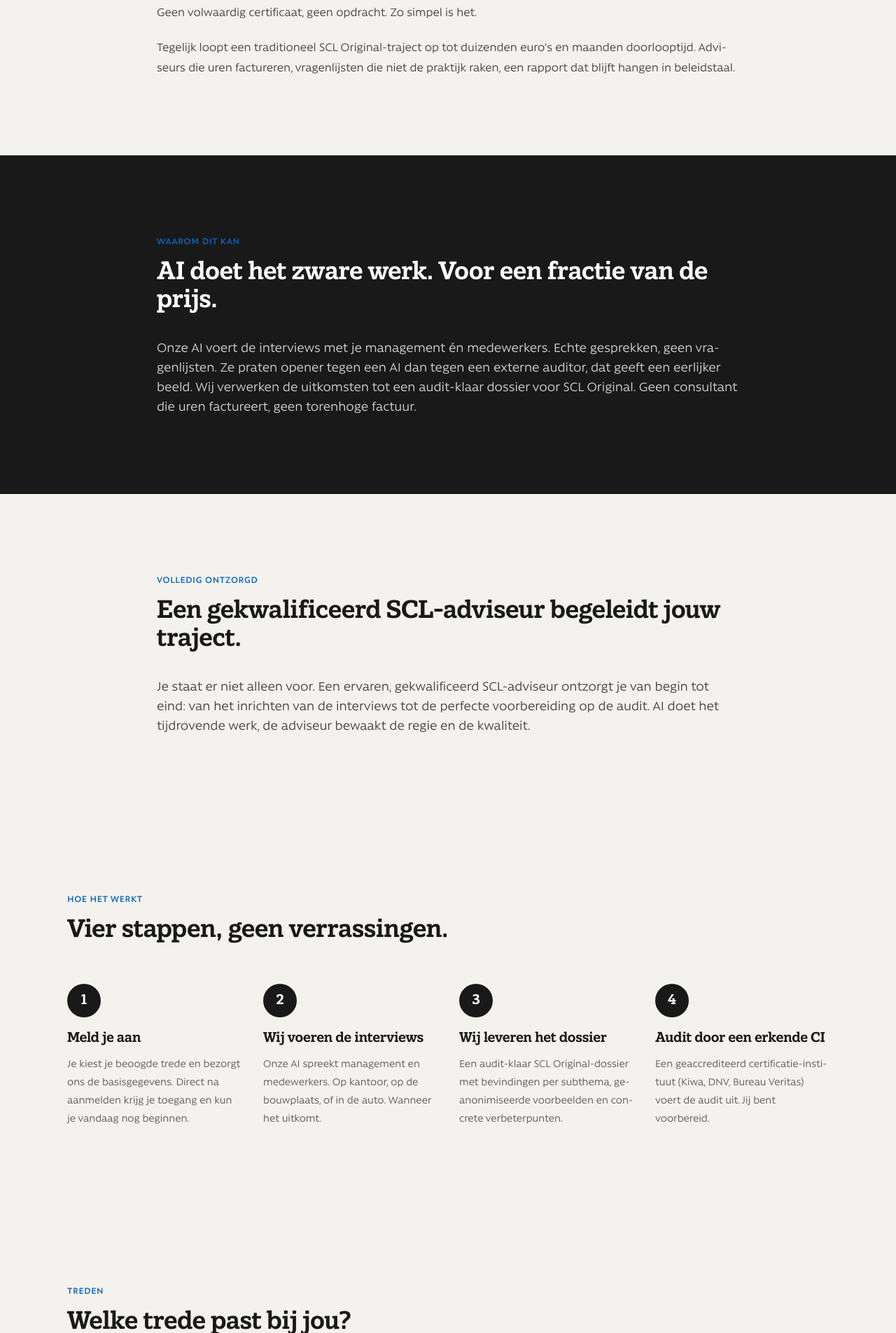
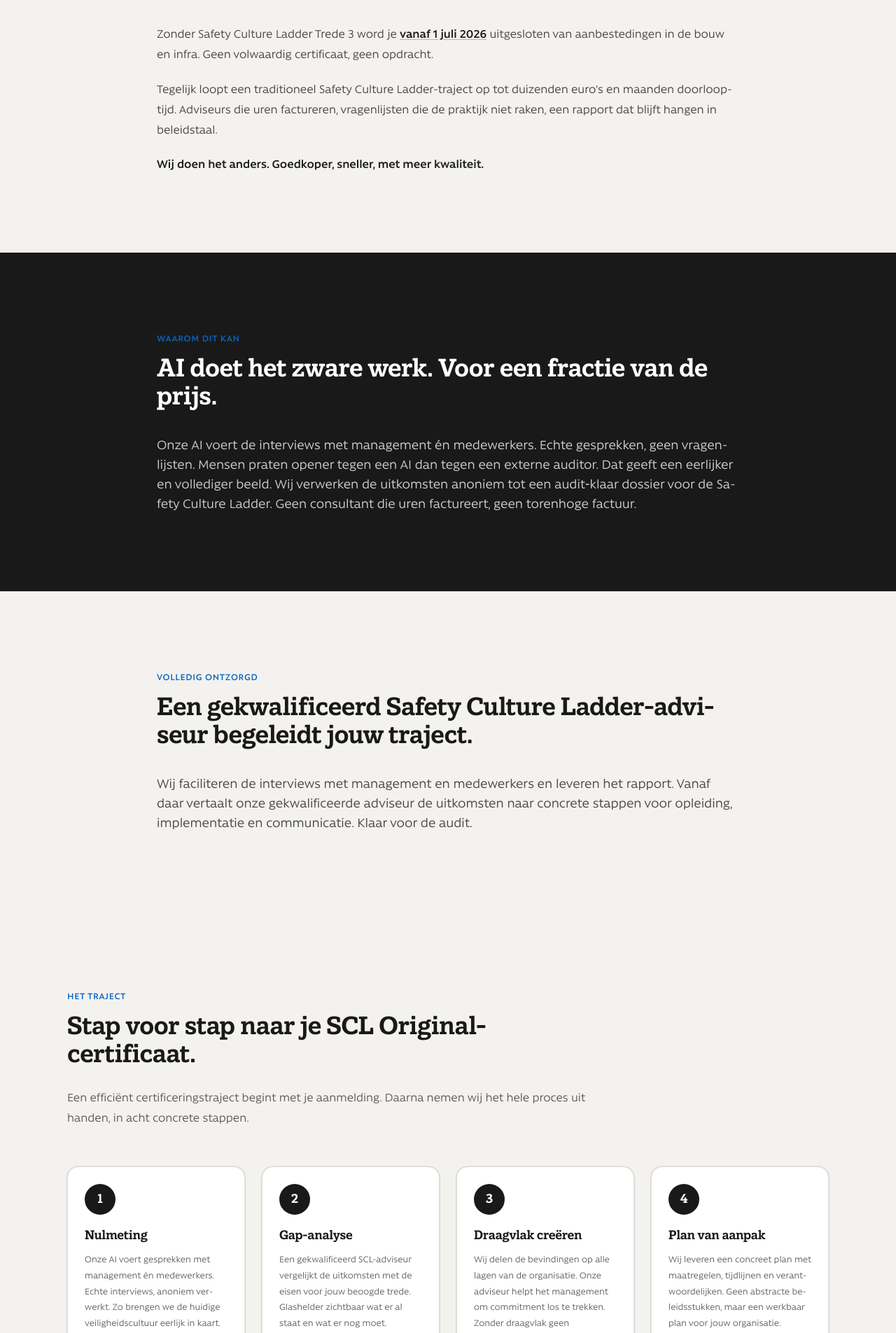
Before and after one commit to helpr-ai/helpr-ai-marketing-page, a Nuxt app: page /certificering/safety-culture-ladder in a window 1280 px wide. Shown: the part 895-2800 px from the top of the page at 70% size. Built offline with nearby package versions, Linux system fonts and the light colour scheme.

Commit message:
Enhance Safety Culture Ladder page with improved localization and layout. Update SiteHeader to recompute scroll state on route changes. Refine English and Dutch locale files for clarity and consistency in messaging. Adjust FAQ section for better user engagement and visual hierarchy.

```diff
--- a/i18n/locales/nl.json
+++ b/i18n/locales/nl.json
@@ -420,9 +420,9 @@
   },
   "scl": {
     "eyebrow": "Safety Culture Ladder Original voor bedrijven",
-    "title": "Een SCL Original-certificaat. Voor {price}.",
+    "title": "Een SCL Original‑certificaat. Voor {price}.",
     "price": "€1499",
-    "subtitle": "Onwerkelijk? Dat is het ook. Ervaar de kracht van AI.",
+    "subtitle": "Onwerkelijk? Dat is het niet. Ervaar de kracht van AI.",
     "intro": "Vanaf {deadline} is SCL Trede 3 verplicht in bouw en infra. SCL Original is de enige variant die tot een volwaardig certificaat leidt. Traditionele trajecten kosten {oldPrice} en maanden voorbereiding. Wij doen het anders.",
     "deadline": "1 juli 2026",
     "oldPrice": "€4.000 tot €15.000",
@@ -431,59 +431,119 @@
     "photoAlt": "Safety Culture Ladder",
     "pain": {
       "eyebrow": "De druk",
-      "title": "De deadline tikt. En de kosten stijgen.",
-      "body1": "Zonder SCL Original Trede 3 word je vanaf 1 juli 2026 uitgesloten van aanbestedingen in de bouw en infra. Geen volwaardig certificaat, geen opdracht. Zo simpel is het.",
-      "body2": "Tegelijk loopt een traditioneel SCL Original-traject op tot duizenden euro's en maanden doorlooptijd. Adviseurs die uren factureren, vragenlijsten die niet de praktijk raken, een rapport dat blijft hangen in beleidstaal."
+      "title": "De klok tikt. En de kosten lopen op.",
+      "body1": "Zonder Safety Culture Ladder Trede 3 word je {deadlineLink} uitgesloten van aanbestedingen in de bouw en infra. Geen volwaardig certificaat, geen opdracht.",
+      "deadlineLink": "vanaf 1 juli 2026",
+      "body2": "Tegelijk loopt een traditioneel Safety Culture Ladder-traject op tot duizenden euro's en maanden doorlooptijd. Adviseurs die uren factureren, vragenlijsten die de praktijk niet raken, een rapport dat blijft hangen in beleidstaal.",
+      "body3": "Wij doen het anders. Goedkoper, sneller, met meer kwaliteit."
     },
     "why": {
       "eyebrow": "Waarom dit kan",
       "title": "AI doet het zware werk. Voor een fractie van de prijs.",
-      "body": "Onze AI voert de interviews met je management én medewerkers. Echte gesprekken, geen vragenlijsten. Ze praten opener tegen een AI dan tegen een externe auditor, dat geeft een eerlijker beeld. Wij verwerken de uitkomsten tot een audit-klaar dossier voor SCL Original. Geen consultant die uren factureert, geen torenhoge factuur."
+      "body": "Onze AI voert de interviews met management én medewerkers. Echte gesprekken, geen vragenlijsten. Mensen praten opener tegen een AI dan tegen een externe auditor. Dat geeft een eerlijker en vollediger beeld. Wij verwerken de uitkomsten anoniem tot een audit‑klaar dossier voor de Safety Culture Ladder. Geen consultant die uren factureert, geen torenhoge factuur."
     },
     "support": {
       "eyebrow": "Volledig ontzorgd",
-      "title": "Een gekwalificeerd SCL-adviseur begeleidt jouw traject.",
-      "body": "Je staat er niet alleen voor. Een ervaren, gekwalificeerd SCL-adviseur ontzorgt je van begin tot eind: van het inrichten van de interviews tot de perfecte voorbereiding op de audit. AI doet het tijdrovende werk, de adviseur bewaakt de regie en de kwaliteit."
+      "title": "Een gekwalificeerd Safety Culture Ladder-adviseur begeleidt jouw traject.",
+      "body": "Wij faciliteren de interviews met management en medewerkers en leveren het rapport. Vanaf daar vertaalt onze gekwalificeerde adviseur de uitkomsten naar concrete stappen voor opleiding, implementatie en communicatie. Klaar voor de audit."
     },
     "how": {
-      "eyebrow": "Hoe het werkt",
-      "title": "Vier stappen, geen verrassingen.",
+      "eyebrow": "Het traject",
+      "title": "Stap voor stap naar je SCL Original-certificaat.",
+      "intro": "Een efficiënt certificeringstraject begint met je aanmelding. Daarna nemen wij het hele proces uit handen, in acht concrete stappen.",
       "steps": {
-        "request": {
-          "title": "Meld je aan",
-          "body": "Je kiest je beoogde trede en bezorgt ons de basisgegevens. Direct na aanmelden krijg je toegang en kun je vandaag nog beginnen."
+        "baseline": {
+          "title": "Nulmeting",
+          "body": "Onze AI voert gesprekken met management én medewerkers. Echte interviews, anoniem verwerkt. Zo brengen we de huidige veiligheidscultuur eerlijk in kaart."
         },
-        "interviews": {
-          "title": "Wij voeren de interviews",
-          "body": "Onze AI spreekt management en medewerkers. Op kantoor, op de bouwplaats, of in de auto. Wanneer het uitkomt."
+        "gap": {
+          "title": "Gap-analyse",
+          "body": "Een gekwalificeerd SCL-adviseur vergelijkt de uitkomsten met de eisen voor jouw beoogde trede. Glashelder zichtbaar wat er al staat en wat er nog moet."
         },
-        "dossier": {
-          "title": "Wij leveren het dossier",
-          "body": "Een audit-klaar SCL Original-dossier met bevindingen per subthema, geanonimiseerde voorbeelden en concrete verbeterpunten."
+        "buyin": {
+          "title": "Draagvlak creëren",
+          "body": "Wij delen de bevindingen op alle lagen van de organisatie. Onze adviseur helpt het management om commitment los te trekken. Zonder draagvlak geen verandering."
+        },
+        "plan": {
+          "title": "Plan van aanpak",
+          "body": "Wij leveren een concreet plan met maatregelen, tijdlijnen en verantwoordelijken. Geen abstracte beleidsstukken, maar een werkbaar plan voor jouw organisatie."
+        },
+        "training": {
+          "title": "Training",
+          "body": "Onze adviseur adviseert welke trainingen nodig zijn om het veiligheidsniveau binnen je organisatie te verhogen. De uitvoering ligt bij jou."
+        },
+        "implementation": {
+          "title": "Implementatie",
+          "body": "Jij voert de maatregelen uit om je organisatie veiliger en bewuster te maken. Onze adviseur houdt de voortgang scherp in de gaten."
+        },
+        "preaudit": {
+          "title": "Pre-audit",
+          "body": "Wij toetsen je gereedheid voor de officiële audit. Geen verrassingen, geen open eindjes. Je gaat met vertrouwen de audit in."
         },
         "audit": {
-          "title": "Audit door een erkende CI",
-          "body": "Een geaccrediteerd certificatie-instituut (Kiwa, DNV, Bureau Veritas) voert de audit uit. Jij bent voorbereid."
+          "title": "Certificering",
+          "body": "Een geaccrediteerde certificatieinstelling voert de officiële audit uit. Wij begeleiden je tot en met de perfecte voorbereiding."
+        }
+      }
+    },
+    "faq": {
+      "eyebrow": "Veelgestelde vragen",
+      "title": "Veelgestelde vragen over efficiënt certificeren met Helpr.",
+      "items": {
+        "efficient": {
+          "q": "Wat maakt dit Safety Culture Ladder-traject zo efficiënt?",
+          "a": "Onze AI voert de tijdrovende interviews met je team. Een gekwalificeerd Safety Culture Ladder-adviseur stuurt het proces en bewaakt de kwaliteit. Geen wekenlange werkgroepen, geen vragenlijsten die niemand invult. Een efficiënt certificeringstraject van aanmelding tot certificaat."
+        },
+        "anonymous": {
+          "q": "Is het traject anoniem?",
+          "a": "Ja. Alle interviews worden anoniem verwerkt. Medewerkers spreken vrijuit; namen worden nergens herleidbaar gemaakt. Dat geeft een eerlijker en vollediger beeld van de veiligheidscultuur binnen je organisatie."
+        },
+        "time": {
+          "q": "Hoeveel tijd kost het behalen van de Safety Culture Ladder ons als organisatie?",
+          "a": "Een gemiddeld AI-interview duurt 20 tot 30 minuten per deelnemer, op een moment dat het de medewerker uitkomt. De doorlooptijd van het hele traject ligt doorgaans tussen 2 en 6 maanden, afhankelijk van de gedragsverandering die nodig is in je organisatie."
+        },
+        "ontzorgen": {
+          "q": "Worden wij echt volledig ontzorgd?",
+          "a": "Wij faciliteren de interviews, leveren het rapport en onze adviseur vertaalt de uitkomsten naar concrete stappen voor opleiding, implementatie en communicatie. De voortgang houden we scherp in de gaten. De uitvoering en gedragsverandering ligt bij je organisatie zelf, daar gaan wij niet in mee. Wel stomen we je klaar voor de audit."
+        },
+        "audit": {
+          "q": "Hoe weten we zeker dat we de Safety Culture Ladder-audit halen?",
+          "a": "Wij werken met gekwalificeerde Safety Culture Ladder-adviseurs die als enige doel hebben: jou klaar maken voor de audit. Wij leveren een audit‑klaar dossier dat voldoet aan alle eisen voor de beoogde trede, plus een pre‑audit check om je gereedheid te toetsen."
+        },
+        "audience": {
+          "q": "Voor welke organisaties is dit geschikt?",
+          "a": "Voor elk bedrijf in de bouw, infra, engineering of dienstverlening dat Safety Culture Ladder Trede 3, 4 of 5 wil behalen. Van MKB tot grote organisaties."
+        },
+        "difference": {
+          "q": "Wat is het verschil met een traditioneel adviesbureau?",
+          "a": "Een traditioneel Safety Culture Ladder-traject kost €4.000 tot €15.000 en duurt maanden. Wij doen het voor €1499 (Trede 3) en starten vandaag. AI doet het zware werk, een gekwalificeerd adviseur bewaakt de kwaliteit. Hetzelfde resultaat, een fractie van de prijs."
+        },
+        "trede": {
+          "q": "Kunnen we ook Trede 4 of Trede 5 halen?",
+          "a": "Ja. SCL Original kent vijf treden en is de enige variant die tot een volwaardig certificaat leidt. Wij ondersteunen Trede 3 (€1499), Trede 4 (€1999) en Trede 5 (€2499). Je geeft bij aanmelding aan welke je beoogt."
         }
       }
     },
     "levels": {
       "eyebrow": "Treden",
       "title": "Welke trede past bij jou?",
-      "intro": "SCL Original kent vijf treden en is de enige variant die tot een volwaardig certificaat leidt. De meeste organisaties starten op Trede 3, het verplichte niveau vanaf 1 juli 2026.",
+      "intro": "De Safety Culture Ladder kent vijf treden en SCL Original is de enige variant die tot een volwaardig certificaat leidt. De meeste organisaties starten op Trede 3, het verplichte niveau vanaf 1 juli 2026. Trede 4 en 5 zijn ook mogelijk.",
       "level3": {
         "tag": "Verplicht vanaf 1 juli 2026",
         "title": "Trede 3",
+        "price": "€1499",
         "body": "Veiligheid is besproken en zit in beleid en gedrag. Medewerkers weten wat er van ze verwacht wordt en er wordt actief gestuurd op veilig werken."
       },
       "level4": {
         "tag": "Proactief",
         "title": "Trede 4",
+        "price": "€1999",
         "body": "Veiligheid is een gedeelde verantwoordelijkheid. Iedereen denkt mee, ook de werkvloer. Verbeteringen worden actief opgepakt voordat er iets misgaat."
       },
       "level5": {
         "tag": "Vooruitstrevend",
         "title": "Trede 5",
+        "price": "€2499",
         "body": "Veiligheid is verweven in elke beslissing. Continue verbetering, leiderschap met het goede voorbeeld, transparantie over incidenten en lessen."
       }
     },
@@ -491,7 +551,7 @@
       "title": "Wat je krijgt",
       "items": {
         "dossier": "Audit-klaar SCL Original-dossier voor de auditor",
-        "interviews": "Geanonimiseerde inzichten uit interviews met je team",
+        "interviews": "Inzichten uit interviews in je organisatie (anoniem)",
         "subthemes": "Bevindingen geordend per subthema en per organisatielaag",
         "growth": "Concrete stappen om naar een hogere trede te groeien",
         "support": "Begeleiding tot de audit"
--- a/pages/certificering/safety-culture-ladder.vue
+++ b/pages/certificering/safety-culture-ladder.vue
@@ -20,14 +20,7 @@
             </p>
             <p class="text-base lg:text-lg text-warm-ink/70 leading-relaxed mb-10">
               <i18n-t keypath="scl.intro" tag="span">
-                <template #deadline>
-                  <a
-                    href="https://gc-veiligheid.nl/actueel/item/naar-trede-3-safety-culture-ladder-per-1-juli-2026"
-                    target="_blank"
-                    rel="noopener noreferrer"
-                    class="font-semibold text-warm-ink underline decoration-navy-500/40 hover:decoration-navy-500 underline-offset-2"
-                  >{{ $t('scl.deadline') }}</a>
-                </template>
+                <template #deadline><span class="font-semibold text-warm-ink">{{ $t('scl.deadline') }}</span></template>
                 <template #oldPrice><span class="font-semibold text-warm-ink">{{ $t('scl.oldPrice') }}</span></template>
               </i18n-t>
             </p>
@@ -61,8 +54,20 @@
           {{ $t('scl.pain.title') }}
         </h2>
         <div class="space-y-5 text-lg text-warm-ink/80 leading-relaxed">
-          <p>{{ $t('scl.pain.body1') }}</p>
+          <p>
+            <i18n-t keypath="scl.pain.body1" tag="span">
+              <template #deadlineLink>
+                <a
+                  href="https://gc-veiligheid.nl/actueel/item/naar-trede-3-safety-culture-ladder-per-1-juli-2026"
+                  target="_blank"
+                  rel="noopener noreferrer"
+                  class="font-semibold text-warm-ink underline decoration-navy-500/40 hover:decoration-navy-500 underline-offset-2"
+                >{{ $t('scl.pain.deadlineLink') }}</a>
+              </template>
+            </i18n-t>
+          </p>
           <p>{{ $t('scl.pain.body2') }}</p>
+          <p class="text-warm-ink font-semibold">{{ $t('scl.pain.body3') }}</p>
         </div>
       </div>
     </section>
@@ -94,26 +99,33 @@
     </section>
 
     <!-- HOE HET WERKT -->
-    <section class="py-20 lg:py-28">
+    <section class="py-20 lg:py-28 bg-warm-bg">
       <div class="mx-auto max-w-6xl px-6 lg:px-8">
         <div class="mb-14 max-w-3xl">
           <p class="text-sm font-semibold uppercase tracking-wider text-navy-500 mb-4">{{ $t('scl.how.eyebrow') }}</p>
-          <h2 class="font-display text-3xl lg:text-4xl text-warm-ink font-bold leading-tight">
+          <h2 class="font-display text-3xl lg:text-4xl text-warm-ink font-bold leading-tight mb-6">
             {{ $t('scl.how.title') }}
           </h2>
+          <p class="text-lg text-warm-ink/70 leading-relaxed">
+            {{ $t('scl.how.intro') }}
+          </p>
         </div>
-        <div class="grid md:grid-cols-2 lg:grid-cols-4 gap-8">
-          <div v-for="(step, i) in howSteps" :key="step">
-            <div class="flex items-center justify-center w-12 h-12 rounded-full bg-warm-ink text-white font-display font-bold text-xl mb-4">{{ i + 1 }}</div>
-            <h3 class="font-display text-xl text-warm-ink font-bold mb-2">{{ $t(`scl.how.steps.${step}.title`) }}</h3>
-            <p class="text-warm-ink/70 leading-relaxed">{{ $t(`scl.how.steps.${step}.body`) }}</p>
+        <div class="grid md:grid-cols-2 lg:grid-cols-4 gap-6">
+          <div
+            v-for="(step, i) in howSteps"
+            :key="step"
+            class="p-6 bg-white rounded-2xl border border-warm-border shadow-card"
+          >
+            <div class="flex items-center justify-center w-11 h-11 rounded-full bg-warm-ink text-white font-display font-bold text-lg mb-4">{{ i + 1 }}</div>
+            <h3 class="font-display text-lg text-warm-ink font-bold mb-2">{{ $t(`scl.how.steps.${step}.title`) }}</h3>
+            <p class="text-sm text-warm-ink/70 leading-relaxed">{{ $t(`scl.how.steps.${step}.body`) }}</p>
           </div>
         </div>
       </div>
     </section>
 
     <!-- TREDEN -->
-    <section class="py-20 lg:py-28 bg-warm-bg">
+    <section class="py-20 lg:py-28">
       <div class="mx-auto max-w-6xl px-6 lg:px-8">
         <div class="mb-14 max-w-3xl">
           <p class="text-sm font-semibold uppercase tracking-wider text-navy-500 mb-4">{{ $t('scl.levels.eyebrow') }}</p>
@@ -141,43 +153,28 @@
             >
               {{ $t(`scl.levels.${lvl}.tag`) }}
             </span>
-            <h3 class="font-display text-2xl text-warm-ink font-bold mb-3">{{ $t(`scl.levels.${lvl}.title`) }}</h3>
+            <h3 class="font-display text-2xl text-warm-ink font-bold mb-1">{{ $t(`scl.levels.${lvl}.title`) }}</h3>
+            <p class="font-display text-3xl text-navy-500 font-bold mb-4">{{ $t(`scl.levels.${lvl}.price`) }}</p>
             <p class="text-warm-ink/70 leading-relaxed">{{ $t(`scl.levels.${lvl}.body`) }}</p>
           </div>
         </div>
       </div>
     </section>
 
-    <!-- WAT JE KRIJGT -->
+
+    <!-- FAQ -->
     <section class="py-20 lg:py-28">
       <div class="mx-auto max-w-4xl px-6 lg:px-8">
-        <h2 class="font-display text-3xl lg:text-4xl text-warm-ink font-bold leading-tight mb-10">
-          {{ $t('scl.deliverables.title') }}
+        <p class="text-sm font-semibold uppercase tracking-wider text-navy-500 mb-4">{{ $t('scl.faq.eyebrow') }}</p>
+        <h2 class="font-display text-3xl lg:text-4xl text-warm-ink font-bold leading-tight mb-12">
+          {{ $t('scl.faq.title') }}
         </h2>
-        <ul class="space-y-5">
-          <li
-            v-for="item in deliverables"
-            :key="item"
-            class="flex items-start gap-4"
-          >
-            <svg viewBox="0 0 9 5" fill="currentColor" class="flex-shrink-0 w-7 h-auto text-navy-500 mt-2" aria-hidden="true">
-              <path d="M0 0 L6 0 L9 2.5 L6 5 L0 5 Z" />
-            </svg>
-            <span class="text-lg text-warm-ink/80 leading-relaxed">{{ $t(`scl.deliverables.items.${item}`) }}</span>
-          </li>
-        </ul>
-      </div>
-    </section>
-
-    <!-- GUARANTEE -->
-    <section class="py-16 lg:py-20 bg-navy-500 text-white">
-      <div class="mx-auto max-w-3xl px-6 lg:px-8 text-center">
-        <h2 class="font-display text-2xl lg:text-3xl text-white font-bold leading-tight mb-3">
-          {{ $t('scl.guarantee.title') }}
-        </h2>
-        <p class="text-lg text-white/85 leading-relaxed">
-          {{ $t('scl.guarantee.body') }}
-        </p>
+        <div class="space-y-8">
+          <div v-for="item in faqItems" :key="item" class="border-b border-warm-border pb-8 last:border-b-0">
+            <h3 class="font-display text-xl lg:text-2xl text-warm-ink font-bold mb-3">{{ $t(`scl.faq.items.${item}.q`) }}</h3>
+            <p class="text-base lg:text-lg text-warm-ink/75 leading-relaxed">{{ $t(`scl.faq.items.${item}.a`) }}</p>
+          </div>
+        </div>
       </div>
     </section>
 
@@ -287,19 +284,32 @@
 </template>
 
 <script setup lang="ts">
-import { ref } from 'vue'
+import { ref, computed } from 'vue'
 
 const { t } = useI18n()
 
+const howSteps = ['baseline', 'gap', 'buyin', 'plan', 'training', 'implementation', 'preaudit', 'audit'] as const
+const faqItems = ['efficient', 'anonymous', 'time', 'ontzorgen', 'audit', 'audience', 'difference', 'trede'] as const
+
+const faqJsonLd = computed(() => JSON.stringify({
+  '@context': 'https://schema.org',
+  '@type': 'FAQPage',
+  mainEntity: faqItems.map(k => ({
+    '@type': 'Question',
+    name: t(`scl.faq.items.${k}.q`),
+    acceptedAnswer: { '@type': 'Answer', text: t(`scl.faq.items.${k}.a`) }
+  }))
+}))
+
 useHead(() => ({
-  title: 'SCL-certificering voor ' + t('scl.price') + ' · Helpr.ai',
+  title: 'SCL Original-certificering voor ' + t('scl.price') + ' · Helpr.ai',
   meta: [
-    { name: 'description', content: t('scl.intro', { oldPrice: t('scl.oldPrice') }) }
+    { name: 'description', content: t('scl.intro', { deadline: t('scl.deadline'), oldPrice: t('scl.oldPrice') }) }
+  ],
+  script: [
+    { type: 'application/ld+json', innerHTML: faqJsonLd.value }
   ]
 }))
-
-const howSteps = ['request', 'interviews', 'dossier', 'audit'] as const
-const deliverables = ['dossier', 'interviews', 'subthemes', 'growth', 'support'] as const
 
 const form = ref({ name: '', email: '', company: '', targetLevel: '3', message: '' })
 const submitted = ref(false)
```
Also changed, not shown: components/SiteHeader.vue (+6 -1 lines), i18n/locales/en.json (+83 -23 lines).
